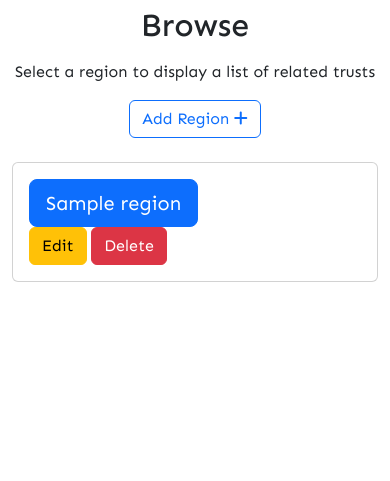
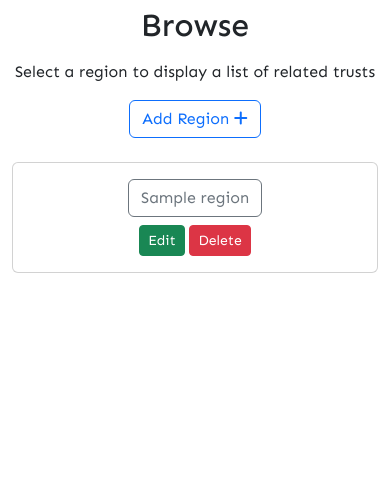
Before and after one commit to mksambell/trust-database, a Flask app: page /browse in a window 390 px wide. Shown: the part 56-537 px from the top of the page. Run offline with Flask 3, Linux system fonts and the light colour scheme; tables that the repository leaves empty hold one stand-in row (values such as "Sample post").

Commit message:
style browse page, improve responsive design

```diff
--- a/trustdatabase/static/css/style.css
+++ b/trustdatabase/static/css/style.css
@@ -39,8 +39,16 @@ select  {
     background-color: #ededeb;
 }
 
+/* --- Accordian --- */
+
 #accordian_name {
     padding-left: 2rem;
+}
+
+/* --- Browse page --- */
+
+#region-button {
+    margin-bottom: .5rem;
 }
 
 /* --- Footer --- */
--- a/trustdatabase/templates/browse.html
+++ b/trustdatabase/templates/browse.html
@@ -16,13 +16,13 @@
 
 <div class="row">
     {% for region in regions %}
-    <div class="col sm-12 m-6 l-3">
-        <div class="card">
+    <div class="col-sm-6 col-md-4 col-lg-3">
+        <div class="card text-center">
             <div class="card-body">
-              <button type="button" class="btn btn-primary btn-lg">{{ region.region_name }}</button>
+              <button id="region-button" type="button" class="btn btn-outline-secondary">{{ region.region_name }}</button>
               <br>
-              <a href="{{ url_for('edit_region', region_id=region.id) }}"><button type="button" class="btn btn-warning">Edit</button></a>
-              <button type="button" class="btn btn-danger" data-bs-toggle="modal" data-bs-target="#modal-{{ region.id }}">
+              <a href="{{ url_for('edit_region', region_id=region.id) }}"><button type="button" class="btn btn-success btn-sm">Edit</button></a>
+              <button type="button" class="btn btn-danger btn-sm" data-bs-toggle="modal" data-bs-target="#modal-{{ region.id }}">
                 Delete
               </button>
 
```
